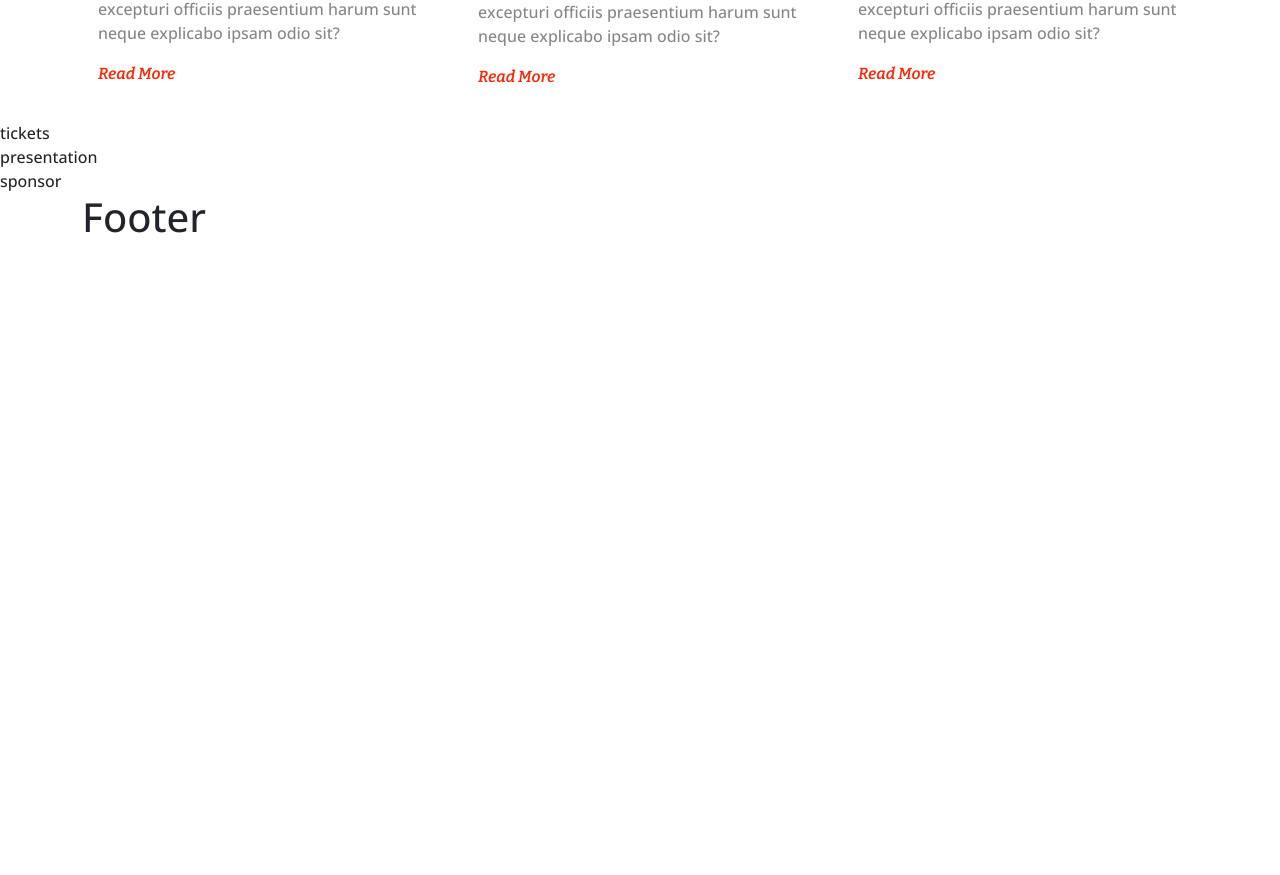
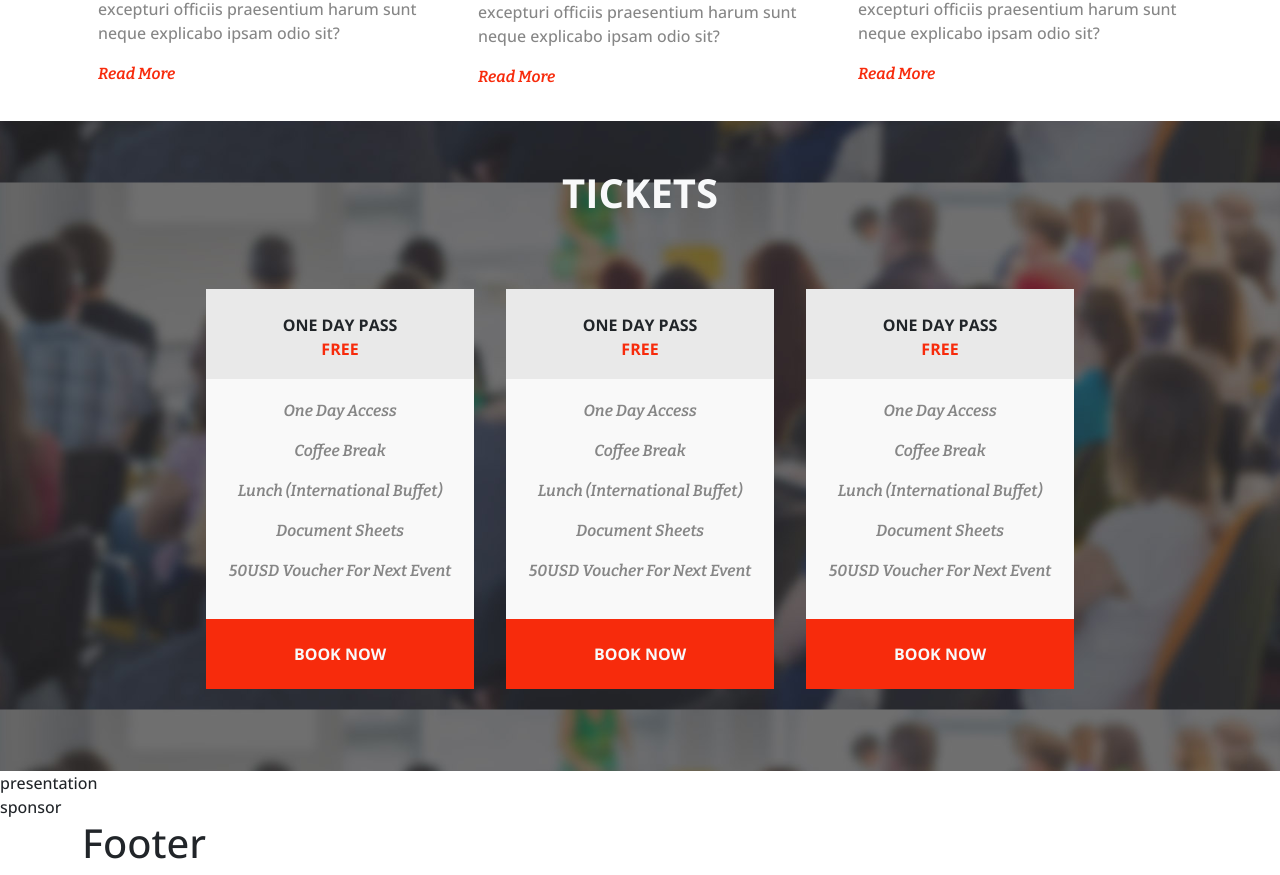
Before and after one commit to VALDEV05/proj-html-vuejs, a Vue app: page / in a window 1280 px wide. Shown: the part 3585-4460 px from the top of the page. Before the commit the page ends 3834 px from the top, so only its background shows below. Built offline with nearby package versions, Linux system fonts and the light colour scheme.

Commit message:
Complete Ticket component

```diff
--- a/src/components/SiteMain.vue
+++ b/src/components/SiteMain.vue
@@ -34,10 +34,10 @@
         <recentNews/>
     </div>
     <!-- /#recent_news -->
-    <div id="tickets">
-        tickets
+    <div id="ticketSection">
+        <ticketSection/>
     </div>
-    <!-- /#tickets -->
+    <!-- /#ticketSection -->
     <div id="presentation">
         presentation
     </div>
@@ -58,6 +58,7 @@ import jumbotronSocialNetwork from '@/components/jumbotronSocialNetwork.vue'
 import JumbotronCountdown from '@/components/jumbotronCountdown.vue'
 import location from '@/components/location.vue'
 import recentNews from '@/components/recentNews.vue'
+import ticketSection from '@/components/ticketSection.vue'
 
 
 export default {
@@ -68,7 +69,8 @@ export default {
         jumbotronSocialNetwork,
         JumbotronCountdown,
         location,
-        recentNews
+        recentNews,
+        ticketSection,
 
     },
     props:{
--- /dev/null
+++ b/src/components/ticketSection.vue
@@ -0,0 +1,134 @@
+<template>
+  <div id="jumbotron">
+      <div class="container-jumbo pt-5">
+          <h1 class="text-uppercase text-center fw-bold text-light pb-5">Tickets</h1>
+          <div id="tickets" class="row d-flex justify-content-center gx-0">
+              <div class="col ticket m-3">
+                  <div class="headerTicket d-flex flex-column align-items-center">
+                      <div class="titleTicket text-center pt-4">
+                          <p class="m-0 fw-bold text-uppercase">One Day Pass</p>
+                      </div>
+                      <div class="priceTicket">
+                          <p class="m-0 fw-bold text-uppercase">free</p>
+                      </div>
+                  </div>
+                  <!-- /headerTicket -->
+                  <div class="mainTicket d-flex align-items-center justify-content-center">
+                      <ul class="list-unstyled text-center text-capitalized">
+                            <li class="py-2">One Day Access</li>
+                            <li class="py-2">Coffee Break</li>
+                            <li class="py-2">Lunch (International Buffet)</li>
+                            <li class="py-2">Document Sheets</li>
+                            <li class="py-2">50USD Voucher For Next Event</li>
+                      </ul>
+                  </div>
+                  <div class="footerTicket">
+                      <p class="text-center text-uppercase text-light fw-bold"><a class="text-light text-decoration-none" href="#">Book now</a></p>
+                  </div>
+                  <!-- /footerTicket -->
+              </div>
+              <!-- /ticket -->
+              <div class="col ticket m-3">
+                  <div class="headerTicket d-flex flex-column align-items-center">
+                      <div class="titleTicket text-center pt-4">
+                          <p class="m-0 fw-bold text-uppercase">One Day Pass</p>
+                      </div>
+                      <div class="priceTicket">
+                          <p class="m-0 fw-bold text-uppercase">free</p>
+                      </div>
+                  </div>
+                  <!-- /headerTicket -->
+                  <div class="mainTicket d-flex align-items-center justify-content-center">
+                      <ul class="list-unstyled text-center text-capitalized">
+                            <li class="py-2">One Day Access</li>
+                            <li class="py-2">Coffee Break</li>
+                            <li class="py-2">Lunch (International Buffet)</li>
+                            <li class="py-2">Document Sheets</li>
+                            <li class="py-2">50USD Voucher For Next Event</li>
+                      </ul>
+                  </div>
+                  <div class="footerTicket">
+                      <p class="text-center text-uppercase text-light fw-bold"><a class="text-light text-decoration-none" href="#">Book now</a></p>
+                  </div>
+                  <!-- /footerTicket -->
+              </div>
+              <!-- /ticket -->
+              <div class="col ticket m-3">
+                  <div class="headerTicket d-flex flex-column align-items-center">
+                      <div class="titleTicket text-center pt-4">
+                          <p class="m-0 fw-bold text-uppercase">One Day Pass</p>
+                      </div>
+                      <div class="priceTicket">
+                          <p class="m-0 fw-bold text-uppercase">free</p>
+                      </div>
+                  </div>
+                  <!-- /headerTicket -->
+                  <div class="mainTicket d-flex align-items-center justify-content-center">
+                      <ul class="list-unstyled text-center text-capitalized">
+                            <li class="py-2">One Day Access</li>
+                            <li class="py-2">Coffee Break</li>
+                            <li class="py-2">Lunch (International Buffet)</li>
+                            <li class="py-2">Document Sheets</li>
+                            <li class="py-2">50USD Voucher For Next Event</li>
+                      </ul>
+                  </div>
+                  <div class="footerTicket">
+                      <p class="text-center text-uppercase text-light fw-bold"><a class="text-light text-decoration-none" href="#">Book now</a></p>
+                  </div>
+                  <!-- /footerTicket -->
+              </div>
+              <!-- /ticket -->
+
+          </div>
+      </div>
+  </div>
+</template>
+
+<script>
+export default {
+
+}
+</script>
+
+<style lang="scss">
+@import '@/assets/style/variables.scss';
+#jumbotron {
+    background-image: url('../assets/img/ticket-bg.jpg');
+    width: 100vw;
+    height: 650px;
+    background-size: contain;
+    background-position: center;
+    .container-jumbo {
+        .ticket{
+            height: 400px;
+            background-color: #F9F9F9;
+            .headerTicket{
+                height: 90px;
+                background-color: #E9E9E9;
+                .priceTicket{
+                    p{
+                        color: $scarlet-red-color;
+                    }
+                }
+            }
+            .mainTicket{
+                height: calc(400px - 160px);
+                font-family: 'Bitter', serif;
+                color: $icon-gray !important;
+            }
+            .footerTicket{
+                height: 70px;
+                background-color: $scarlet-red-color;
+                line-height: 70px;
+                vertical-align: middle;
+                p a:hover{
+                    border-bottom:px solid white;
+                    cursor: pointer;
+                }
+
+
+            }
+        }
+    }
+}
+</style>
```
